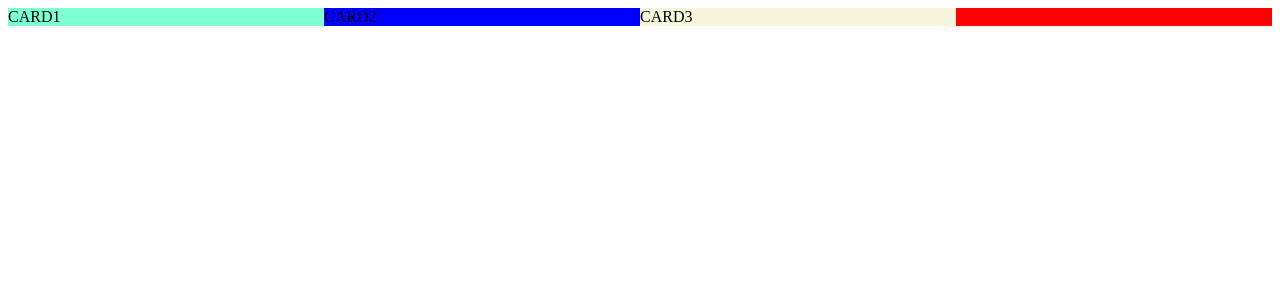
After one commit to 125052298-del/ApliWebTIID221, a PHP site: page /FLEX_GRID.html in a window 1280 px wide. The commit adds this page. Shown: the top 300 px of the page. Run offline with PHP 8.4, Linux system fonts and the light colour scheme.

Commit message:
Practica de cards
 pma

```diff
--- /dev/null
+++ b/FLEX_GRID.html
@@ -0,0 +1,34 @@
+<!DOCTYPE html>
+<html lang="en">
+<head>
+    <meta charset="UTF-8">
+    <meta name="viewport" content="width=, initial-scale=1.0">
+    <title>Document</title>
+    <style>
+        .contenedor{
+            display:flex;
+            flex-direction: column;
+            display:grid;
+            grid-template-columns: repeat(4,1fr);
+
+        }
+.card{
+width: 80 px;
+padding: 20 px;
+margin: 20 px;
+}
+
+    </style>
+</head>
+<body>
+    <div class="contenedor">
+    <div class="card" style="background-color:aquamarine">CARD1</div>
+    <div class="card"style="background-color:blue">CARD2</div>
+    <div class="card" style="background-color: beige";>CARD3</div>
+    <div class="card" style="background-color: red;"></div>
+    <div class="card" style="background-color:green"></div>
+    <div class="card" style="background-color: antiquewhite;"></div>
+    <div class="card" style="background-color: bisque;"></div>
+    </div>
+</body>
+</html>
```
Also changed, not shown: index.php (+35 -1 lines).
